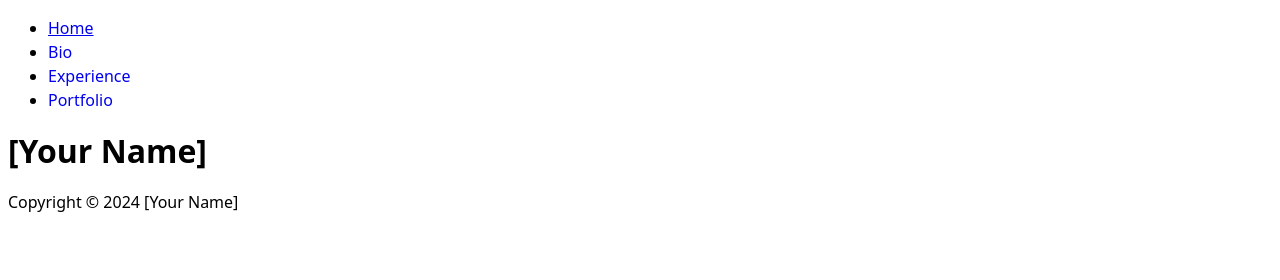
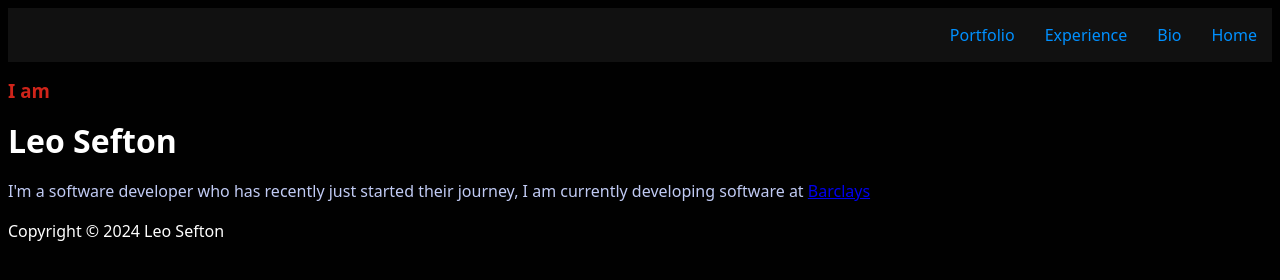
Before and after one commit to leo-seft/My-Webpage, a plain HTML site: page index.html in a window 1280 px wide. Drawn offline with Linux system fonts and the light colour scheme.

Commit message:
Adding html for home page and some CSS

```diff
--- a/index.html
+++ b/index.html
@@ -3,12 +3,12 @@
   <head>
     <meta charset="UTF-8">
     <meta name="viewport" content="width=device-width, initial-scale=1.0">
-    <title>[Your Name]</title>
+    <title>Leo Sefton</title>
     <link rel="stylesheet" href="style.css">
   </head>
   <body>
     <header>
-      <nav>
+      <nav class="navbar">
         <ul>
           <li>
             <a href="index.html" aria-current="page">Home</a>
@@ -26,11 +26,13 @@
       </nav>
     </header>
     <main>
-      <h1>[Your Name]</h1>
+      <h3>I am</h3>
+      <h1>Leo Sefton</h1>
       <!-- This landing page is your first impression. You can include a photo, a mission statement, and something which defines you. Using a quote is a great idea, as well. -->
+      <p id="shortDesc">I'm a software developer who has recently just started their journey, I am currently developing software at <a href="https://www.barclays.co.uk/">Barclays</a></p>
     </main>
     <footer>
-      <p>Copyright &copy; 2024 [Your Name]</p>
+      <p>Copyright &copy; 2024 Leo Sefton</p>
     </footer>
     <script src="script.js"></script>
   </body>
--- a/style.css
+++ b/style.css
@@ -9,6 +9,7 @@ body {
   line-height: 1.5;
   font-family: system-ui, -apple-system, BlinkMacSystemFont, "Segoe UI", Roboto,
     Oxygen, Ubuntu, Cantarell, "Open Sans", "Helvetica Neue", sans-serif;
+  background-color: #010101;
 }
 
 /* Reduces the line height of heading elements and wraps their text in a way that best balances the number of characters on each line, enhancing layout quality and legibility. */
@@ -41,3 +42,35 @@ nav a:hover {
 [aria-current="page"] {
   text-decoration: underline;
 }
+
+h1{
+  color: white;
+}
+h3{
+  color: #cf241a;
+}
+#shortDesc{
+  color: #c1cbf4;
+}
+footer{
+  color: white;
+}
+
+.navbar ul{
+  list-style-type: none ;
+  background-color: #111111;
+  padding: 0px;
+  margin: 0px;
+  overflow: hidden;
+}
+.navbar a{
+  color: #0090FF;
+  text-decoration: none;
+  padding: 15px;
+  display: block;
+  text-align: center;
+  justify-content: flex-start;
+}
+.navbar li{
+  float: right;
+}
```
Also changed, not shown: bio.html (+3 -3 lines), experience.html (+4 -3 lines), portfolio.html (+3 -3 lines), img/Leo+Goat.jpg (added).
